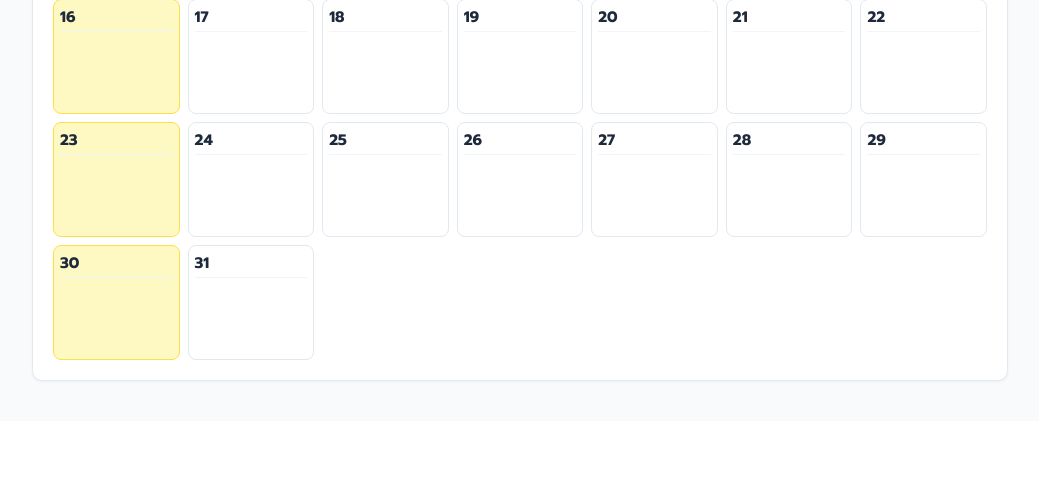
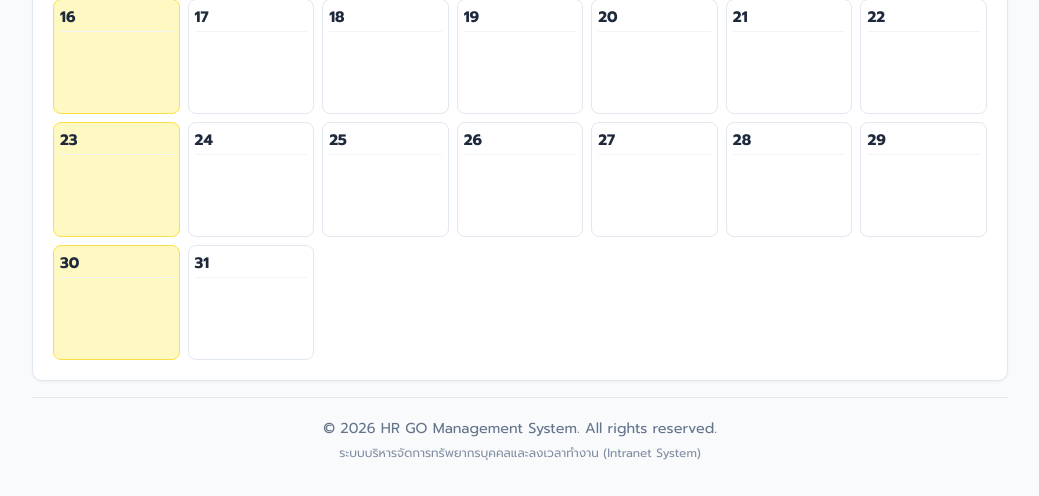
Before and after one commit to goomxxzaza123/hrgo, a PHP site: page /admin/reports.php in a window 1280 px wide. Shown: the part 997-1493 px from the top of the page, without its empty margins (240-1279 px from the left). Before the commit the page ends 1379 px from the top, so only its background shows below. Run offline with PHP 8.4, Linux system fonts and the light colour scheme; a user stored in the database is signed in; data comes from the database, SQL or seed files in the repository; data that the repository does not hold is empty; some libraries are stand-ins or nearby versions.

Commit message:
Add professional admin footer component to all admin management pages

```diff
--- a/admin/approve_leave.php
+++ b/admin/approve_leave.php
@@ -131,6 +131,12 @@ $userRole = strtoupper($currentUser['role']);
                 </div>
             </div>
 
+            <!-- Admin Page Footer -->
+            <footer class="admin-footer">
+                <p>© <?= date('Y') ?> HR GO Management System. All rights reserved.</p>
+                <p class="admin-footer-sub">ระบบบริหารจัดการทรัพยากรบุคคลและลงเวลาทำงาน (Intranet System)</p>
+            </footer>
+
         </main>
     </div>
 
--- a/admin/dashboard.php
+++ b/admin/dashboard.php
@@ -172,6 +172,12 @@ $deptName = $_SESSION['dept_name'] ?? 'ไม่ระบุ';
                 </div>
             </div>
 
+            <!-- Admin Page Footer -->
+            <footer class="admin-footer">
+                <p>© <?= date('Y') ?> HR GO Management System. All rights reserved.</p>
+                <p class="admin-footer-sub">ระบบบริหารจัดการทรัพยากรบุคคลและลงเวลาทำงาน (Intranet System)</p>
+            </footer>
+
         </main>
     </div>
 
--- a/admin/manage_departments.php
+++ b/admin/manage_departments.php
@@ -138,6 +138,12 @@ $userRole    = $_SESSION['role'] ?? 'admin';
                     </table>
                 </div>
             </div>
+
+            <!-- Admin Page Footer -->
+            <footer class="admin-footer">
+                <p>© <?= date('Y') ?> HR GO Management System. All rights reserved.</p>
+                <p class="admin-footer-sub">ระบบบริหารจัดการทรัพยากรบุคคลและลงเวลาทำงาน (Intranet System)</p>
+            </footer>
 
         </main>
     </div>
--- a/admin/manage_settings.php
+++ b/admin/manage_settings.php
@@ -242,6 +242,12 @@ $userName = $currentUser['name'];
                 </form>
             </div>
 
+            <!-- Admin Page Footer -->
+            <footer class="admin-footer">
+                <p>© <?= date('Y') ?> HR GO Management System. All rights reserved.</p>
+                <p class="admin-footer-sub">ระบบบริหารจัดการทรัพยากรบุคคลและลงเวลาทำงาน (Intranet System)</p>
+            </footer>
+
         </main>
     </div>
 
--- a/admin/manage_users.php
+++ b/admin/manage_users.php
@@ -125,6 +125,12 @@ $userRole = strtoupper($currentUser['role']);
                     </table>
                 </div>
             </div>
+
+            <!-- Admin Page Footer -->
+            <footer class="admin-footer">
+                <p>© <?= date('Y') ?> HR GO Management System. All rights reserved.</p>
+                <p class="admin-footer-sub">ระบบบริหารจัดการทรัพยากรบุคคลและลงเวลาทำงาน (Intranet System)</p>
+            </footer>
 
         </main>
     </div>
--- a/admin/reports.php
+++ b/admin/reports.php
@@ -399,6 +399,12 @@ $departments = $stmtDepts->fetchAll();
                     </div>
                 </div>
             </div>
+
+            <!-- Admin Page Footer -->
+            <footer class="admin-footer">
+                <p>© <?= date('Y') ?> HR GO Management System. All rights reserved.</p>
+                <p class="admin-footer-sub">ระบบบริหารจัดการทรัพยากรบุคคลและลงเวลาทำงาน (Intranet System)</p>
+            </footer>
 
         </main>
     </div>
--- a/assets/css/admin.css
+++ b/assets/css/admin.css
@@ -114,6 +114,34 @@
   flex-grow: 1;
   padding: 24px 32px;
   max-width: 1300px;
+  display: flex;
+  flex-direction: column;
+  min-height: 100vh;
+}
+
+/* Admin Page Footer Styling */
+.admin-footer {
+  margin-top: auto;
+  padding: 20px 0 10px 0;
+  border-top: 1px solid var(--border-color);
+  display: flex;
+  flex-direction: column;
+  align-items: center;
+  justify-content: center;
+  gap: 4px;
+  text-align: center;
+  font-size: 0.82rem;
+  color: var(--text-muted);
+}
+
+.admin-footer-sub {
+  font-size: 0.75rem;
+  opacity: 0.8;
+}
+
+[data-theme="dark"] .admin-footer {
+  border-color: #2D3748 !important;
+  color: #94A3B8 !important;
 }
 
 .admin-header {
```
Also changed, not shown: admin/manage_holidays.php (+7 -0 lines).
